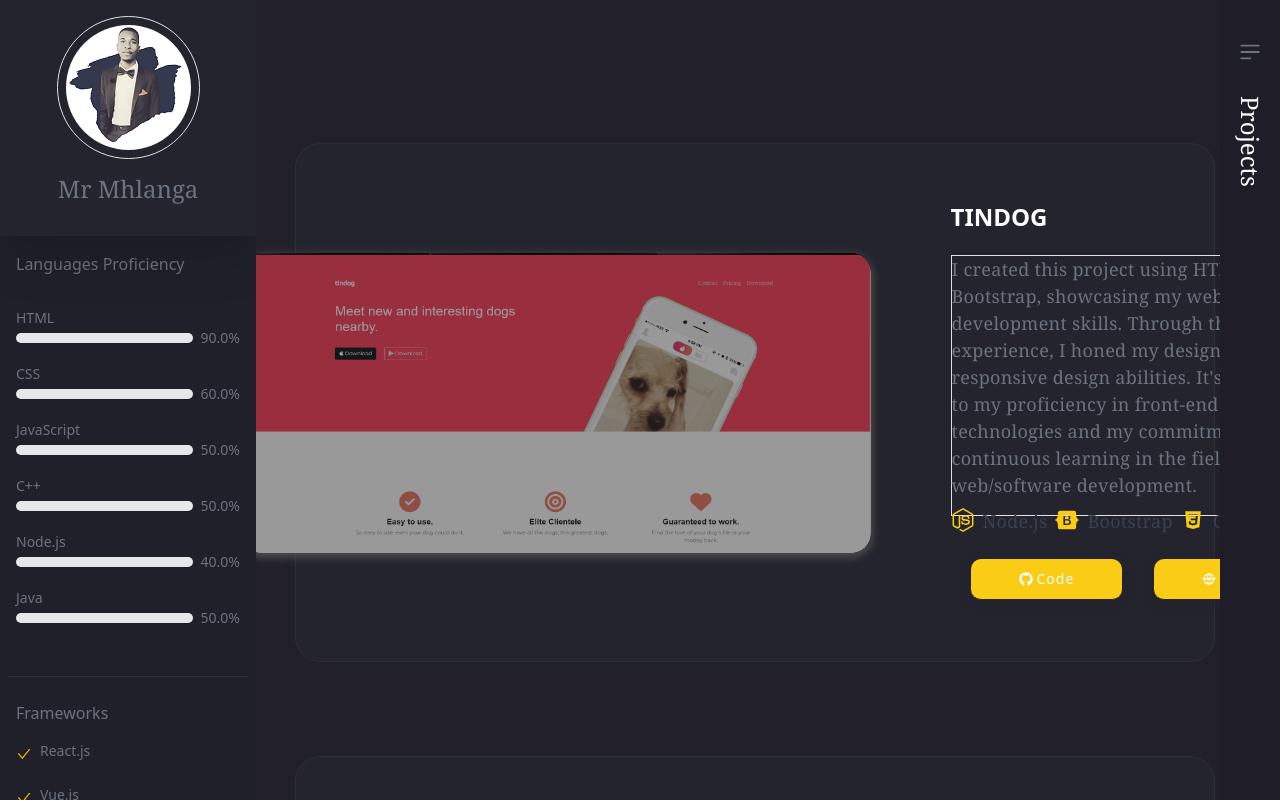
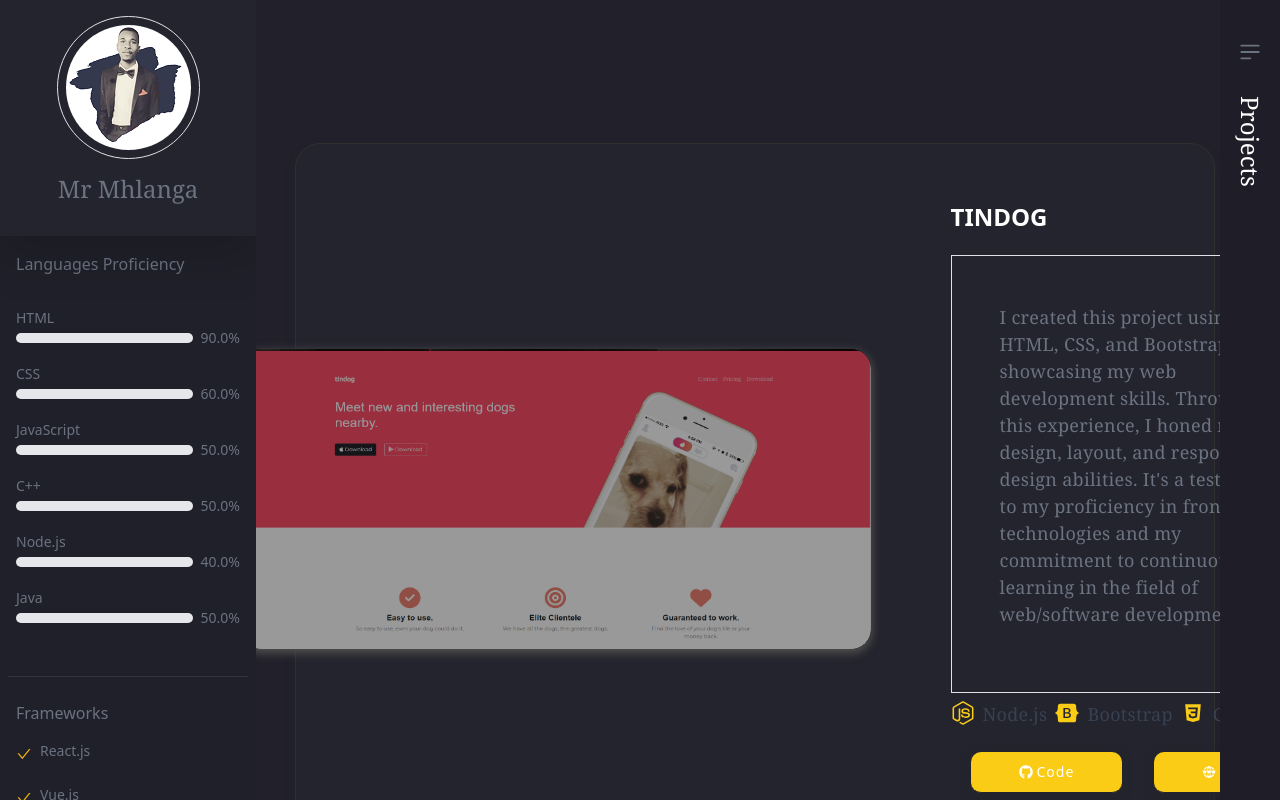
Before and after one commit to Ike91/React-portfolio, a React (Create React App) app: page /projects in a window 1280 px wide. Shown: the top 800 px of the page. Built offline with nearby package versions, Linux system fonts and the light colour scheme.

Commit message:
added border

```diff
--- a/src/components/partials/Project.jsx
+++ b/src/components/partials/Project.jsx
@@ -44,7 +44,7 @@ function Projects(props) {
                   <div class="preview-card__title text-white dark:text-white">
                     {projectName}
                   </div>
-                  <div className="border border-lg">
+                  <div className="border border-lg mb-3 p-5">
                     <p class="text-gray-500 dark:text-gray-400">
                       {projectDescription}
                     </p>
```
